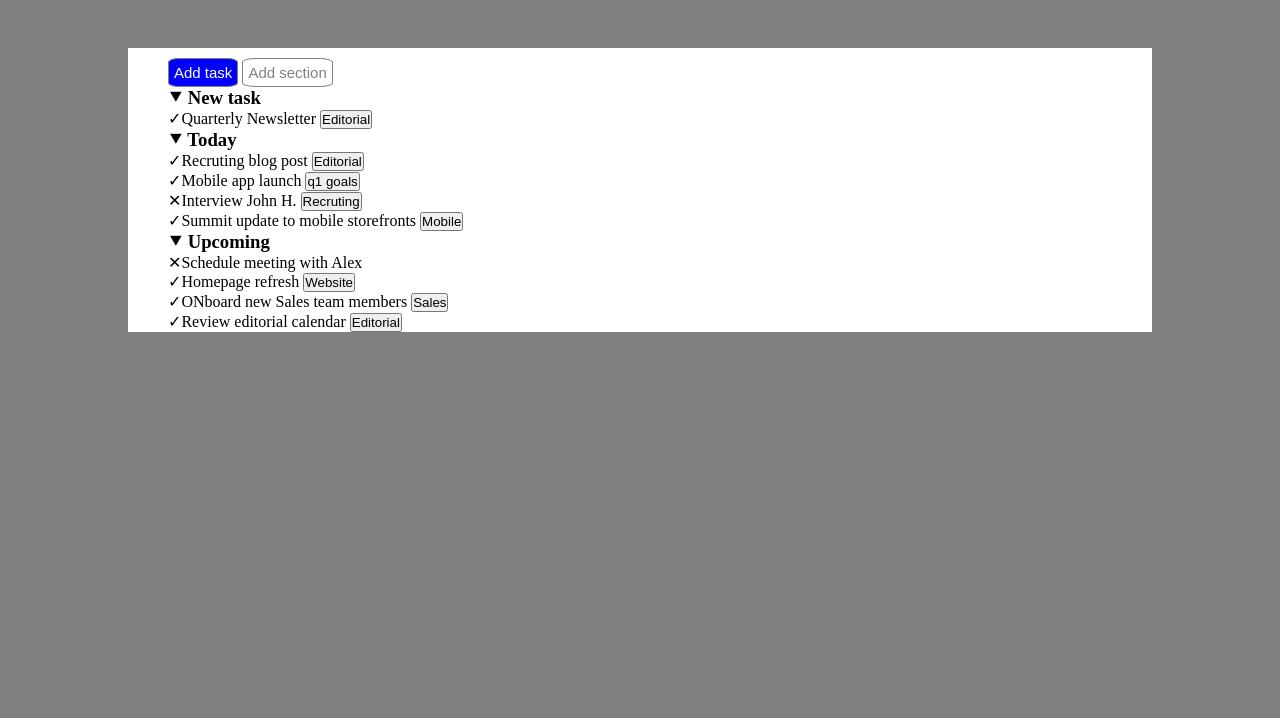
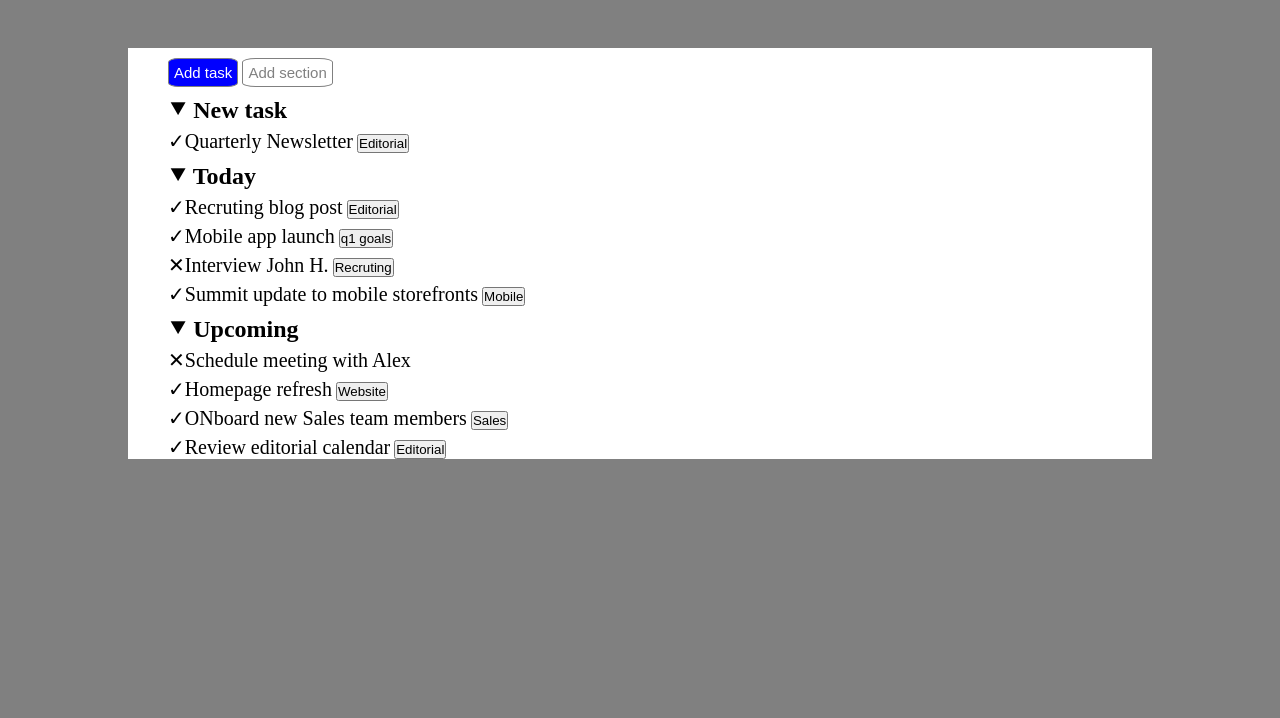
Before and after one commit to AlbertoOrlando/html-css-toboolist, a plain HTML site: page index.html in a window 1280 px wide. Shown: the part 82-800 px from the top of the page. Drawn offline with Linux system fonts and the light colour scheme.

Commit message:
size css

```diff
--- a/css/style.css
+++ b/css/style.css
@@ -52,3 +52,13 @@ header{
 .task{
     margin-left: 40px;
 }
+
+h2{
+    margin-top: 10px;
+}
+
+span{
+    margin-top: 5px;
+    display: inline-block;
+    font-size: 20px;
+}
--- a/index.html
+++ b/index.html
@@ -22,11 +22,11 @@
             <button class="button">Add section</button>
 
             <div class="task">
-                <h3>&#11206; New task</h3>
+                <h2>&#11206; New task</h2>
                 <span>&#10003;Quarterly Newsletter</span>
                 <button class="editbutton"><label for="html"></label>Editorial</button>
 
-                <h3>&#11206; Today</h3>
+                <h2>&#11206; Today</h2>
                 <span>&#10003;Recruting blog post</span>
                 <button class="editbutton"><label for="html"></label>Editorial</button> <br>
                 <span>&#10003;Mobile app launch</span>
@@ -36,7 +36,7 @@
                 <br><span>&#10003;Summit update to mobile storefronts</span>
                 <button class="editbutton"><label for="html"></label>Mobile</button>
 
-                <h3>&#11206; Upcoming</h3>
+                <h2>&#11206; Upcoming</h2>
                 <span>&#10005;Schedule meeting with Alex</span> <br>
                 <span>&#10003;Homepage refresh</span>
                 <button class="editbutton"><label for="html"></label>Website</button> <br><span>&#10003;ONboard new Sales team members</span>
```
